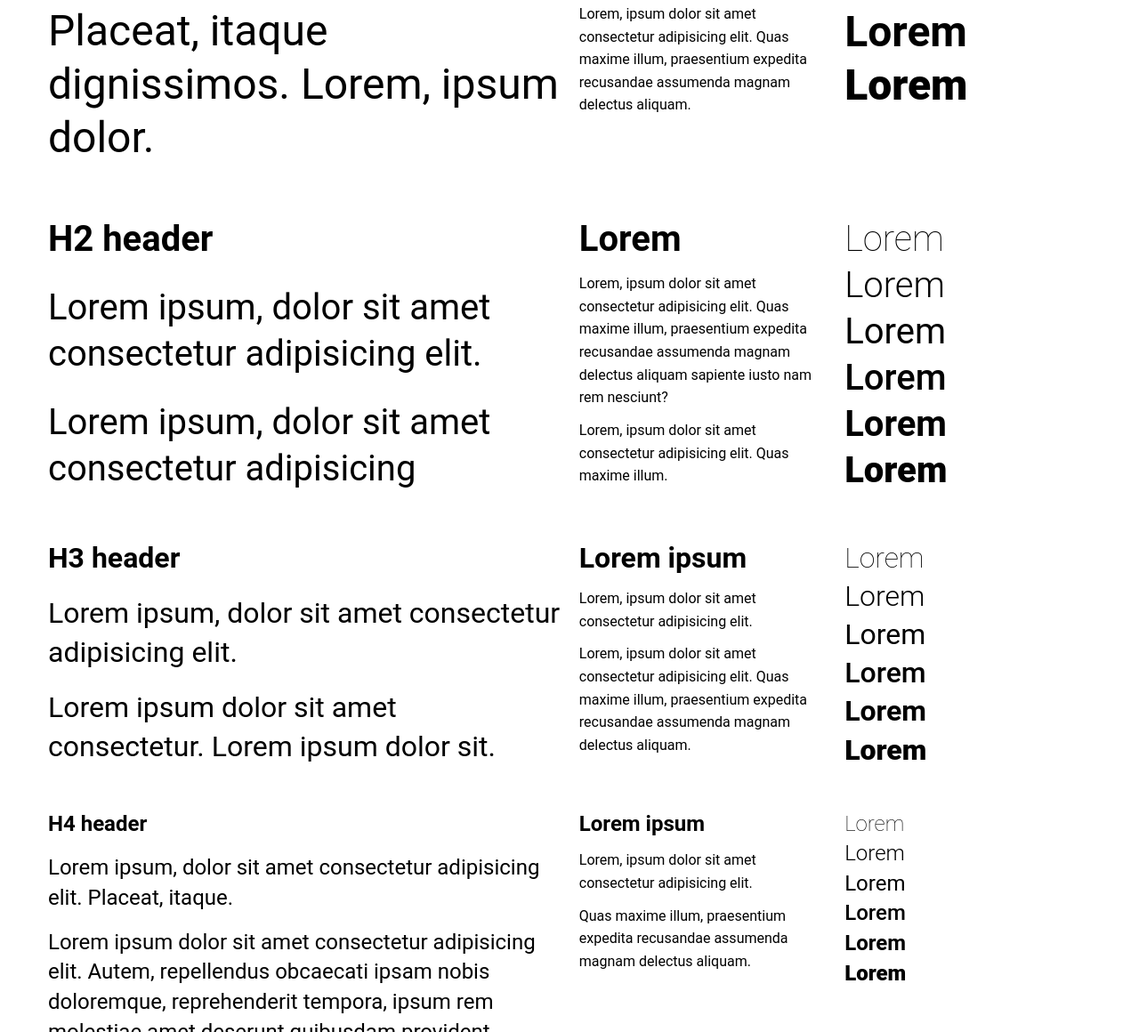
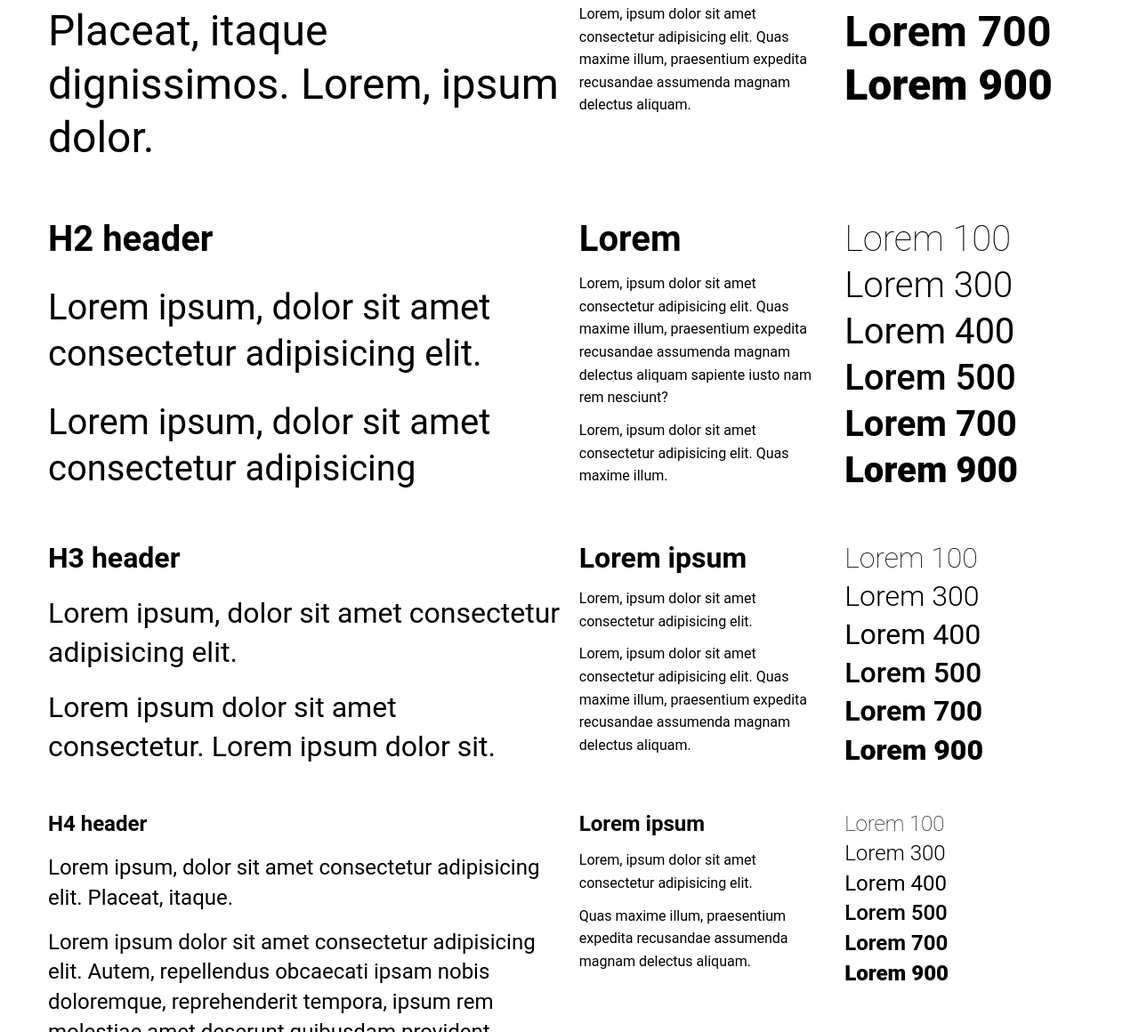
Before and after one commit to Lomzo/Legance, a plain HTML site: page dist/index.html in a window 1280 px wide. Shown: the part 1640-2800 px from the top of the page at 89% size. Drawn offline with Linux system fonts and the light colour scheme; a web font is replaced by a local one.

Commit message:
edit index

```diff
--- a/dist/index.html
+++ b/dist/index.html
@@ -2,7 +2,6 @@
 <html lang="en">
 <head>
     <meta charset="UTF-8">
-    <link href="https://fonts.googleapis.com/css?family=Lato:400,700" rel="stylesheet">
     <link rel="stylesheet" href="assets/css/style.min.css">
 
     <!-- Useful meta tags -->
@@ -54,12 +53,12 @@
 						</div>
 						<div class="col-3">
 							<div class="hero">
-								<div class="w100">Lorem</div>
-								<div class="w300">Lorem</div>
-								<div class="w400">Lorem</div>
-								<div class="w500">Lorem</div>
-								<div class="w700">Lorem</div>
-								<div class="w900">Lorem</div>
+								<div class="w100">Lorem 100</div>
+								<div class="w300">Lorem 300</div>
+								<div class="w400">Lorem 400</div>
+								<div class="w500">Lorem 500</div>
+								<div class="w700">Lorem 700</div>
+								<div class="w900">Lorem 900</div>
 							</div>
 						</div>
 					</div>
@@ -76,12 +75,12 @@
 						</div>
 						<div class="col-3">
 							<div class="h1">
-								<div class="w100">Lorem</div>
-								<div class="w300">Lorem</div>
-								<div class="w400">Lorem</div>
-								<div class="w500">Lorem</div>
-								<div class="w700">Lorem</div>
-								<div class="w900">Lorem</div>
+								<div class="w100">Lorem 100</div>
+								<div class="w300">Lorem 300</div>
+								<div class="w400">Lorem 400</div>
+								<div class="w500">Lorem 500</div>
+								<div class="w700">Lorem 700</div>
+								<div class="w900">Lorem 900</div>
 							</div>
 						</div>
 					</div>
@@ -98,12 +97,12 @@
 						</div>
 						<div class="col-3">
 							<div class="h2">
-								<div class="w100">Lorem</div>
-								<div class="w300">Lorem</div>
-								<div class="w400">Lorem</div>
-								<div class="w500">Lorem</div>
-								<div class="w700">Lorem</div>
-								<div class="w900">Lorem</div>
+								<div class="w100">Lorem 100</div>
+								<div class="w300">Lorem 300</div>
+								<div class="w400">Lorem 400</div>
+								<div class="w500">Lorem 500</div>
+								<div class="w700">Lorem 700</div>
+								<div class="w900">Lorem 900</div>
 							</div>
 						</div>
 					</div>
@@ -120,12 +119,12 @@
 						</div>
 						<div class="col-3">
 							<div class="h3">
-								<div class="w100">Lorem</div>
-								<div class="w300">Lorem</div>
-								<div class="w400">Lorem</div>
-								<div class="w500">Lorem</div>
-								<div class="w700">Lorem</div>
-								<div class="w900">Lorem</div>
+								<div class="w100">Lorem 100</div>
+								<div class="w300">Lorem 300</div>
+								<div class="w400">Lorem 400</div>
+								<div class="w500">Lorem 500</div>
+								<div class="w700">Lorem 700</div>
+								<div class="w900">Lorem 900</div>
 							</div>
 						</div>
 					</div>
@@ -142,12 +141,12 @@
 						</div>
 						<div class="col-3">
 							<div class="h4">
-								<div class="w100">Lorem</div>
-								<div class="w300">Lorem</div>
-								<div class="w400">Lorem</div>
-								<div class="w500">Lorem</div>
-								<div class="w700">Lorem</div>
-								<div class="w900">Lorem</div>
+								<div class="w100">Lorem 100</div>
+								<div class="w300">Lorem 300</div>
+								<div class="w400">Lorem 400</div>
+								<div class="w500">Lorem 500</div>
+								<div class="w700">Lorem 700</div>
+								<div class="w900">Lorem 900</div>
 							</div>
 						</div>
 					</div>
@@ -163,12 +162,12 @@
 						</div>
 						<div class="col-3">
 							<div class="h5">
-								<div class="w100">Lorem</div>
-								<div class="w300">Lorem</div>
-								<div class="w400">Lorem</div>
-								<div class="w500">Lorem</div>
-								<div class="w700">Lorem</div>
-								<div class="w900">Lorem</div>
+								<div class="w100">Lorem 100</div>
+								<div class="w300">Lorem 300</div>
+								<div class="w400">Lorem 400</div>
+								<div class="w500">Lorem 500</div>
+								<div class="w700">Lorem 700</div>
+								<div class="w900">Lorem 900</div>
 							</div>
 						</div>
 					</div>
@@ -184,12 +183,12 @@
 						</div>
 						<div class="col-3">
 							<div class="h6">
-								<div class="w100">Lorem</div>
-								<div class="w300">Lorem</div>
-								<div class="w400">Lorem</div>
-								<div class="w500">Lorem</div>
-								<div class="w700">Lorem</div>
-								<div class="w900">Lorem</div>
+								<div class="w100">Lorem 100</div>
+								<div class="w300">Lorem 300</div>
+								<div class="w400">Lorem 400</div>
+								<div class="w500">Lorem 500</div>
+								<div class="w700">Lorem 700</div>
+								<div class="w900">Lorem 900</div>
 							</div>
 						</div>
 					</div>
--- a/src/assets/sass/_vars.scss
+++ b/src/assets/sass/_vars.scss
@@ -1,6 +1,6 @@
 // Paths
-$img: "../img/";		// img folder
-$fonts: "../fonts/";	// fonts folder
+$img: "../img/"; // img folder
+$fonts: "../fonts/"; // fonts folder
 
 // color
 $White: "#fff";
```
Also changed, not shown: src/index.html (+42 -43 lines).
